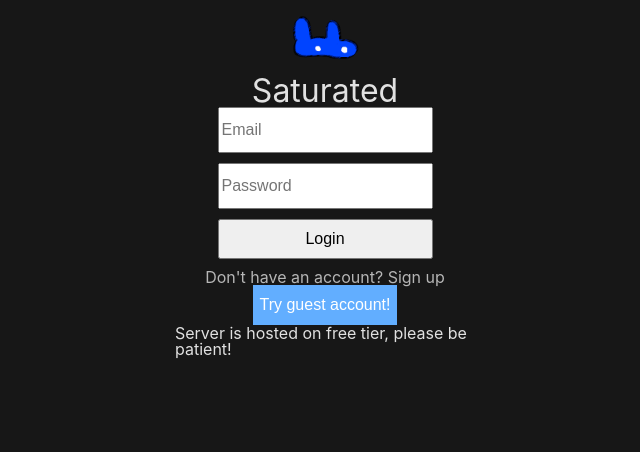
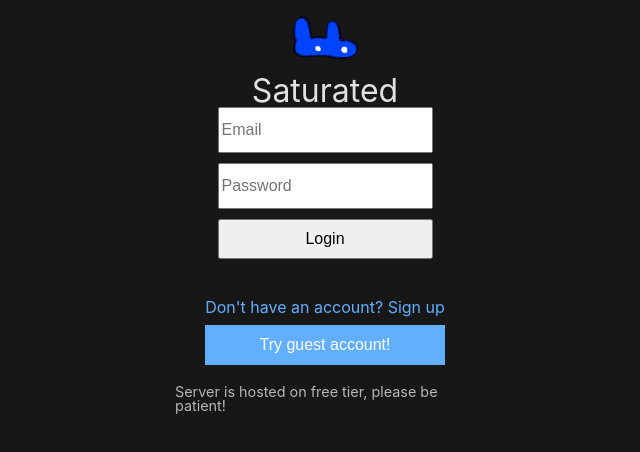
Before and after one commit to jasonHYLam/saturated-frontend, a React (Vite) app: page /login in a window 1280 px wide. Shown: the top 452 px of the page, without its empty margins (315-955 px from the left). Built offline with nearby package versions, Linux system fonts and the light colour scheme.

Commit message:
Add styling to login and signup components

```diff
--- a/src/components/loginSignup/Login.tsx
+++ b/src/components/loginSignup/Login.tsx
@@ -72,16 +72,26 @@ export function Login() {
               <input type="submit" value="Logging in" disabled />
             )}
             <section className={styles.errors}>
-              {errors.email && <span>Please provide email</span>}
-              {errors.password && <span>Please provide password</span>}
-              {backendError && <span>{backendError}</span>}
+              {errors.email && (
+                <span className={styles.error}>Please provide email</span>
+              )}
+              {errors.password && (
+                <span className={styles.error}>Please provide password</span>
+              )}
+              {backendError && (
+                <span className={styles.error}>{backendError}</span>
+              )}
             </section>
           </form>
-          <Link className={styles.link} to={"/signup"}>
-            Don't have an account? Sign up
-          </Link>
-          <GuestLogin setSubmitting={setSubmitting} />
-          <p>Server is hosted on free tier, please be patient!</p>
+          <section className={styles.options}>
+            <Link className={styles.link} to={"/signup"}>
+              Don't have an account? Sign up
+            </Link>
+            <GuestLogin setSubmitting={setSubmitting} />
+          </section>
+          <p className={styles.subtext}>
+            Server is hosted on free tier, please be patient!
+          </p>
           {submitting && (
             <>
               <Loading />
--- a/src/components/loginSignup/Signup.tsx
+++ b/src/components/loginSignup/Signup.tsx
@@ -87,23 +87,33 @@ export function Signup() {
               <input type="submit" value="Logging in" disabled />
             )}
             <section className={styles.errors}>
-              {backendError && <span>{backendError}</span>}
-              {errors.email && <span>Please provide email</span>}
+              {backendError && (
+                <span className={styles.error}>{backendError}</span>
+              )}
+              {errors.email && (
+                <span className={styles.error}>Please provide email</span>
+              )}
               {errors.password && errors.password.type === "required" && (
-                <span>Please provide password</span>
+                <span className={styles.error}>Please provide password</span>
               )}
               {errors.password && errors.password.type === "minLength" && (
-                <span>Password must be at least 6 characters long</span>
+                <span className={styles.error}>
+                  Password must be at least 6 characters long
+                </span>
               )}
               {errors.confirmPassword && (
-                <span>{errors.confirmPassword.message}</span>
+                <span className={styles.error}>
+                  {errors.confirmPassword.message}
+                </span>
               )}
             </section>
           </form>
-          <Link className={styles.link} to={"/login"}>
-            Have an account? Login
-          </Link>
-          <GuestLogin setSubmitting={setSubmittingGuestLogin} />
+          <section className={styles.options}>
+            <Link className={styles.link} to={"/login"}>
+              Have an account? Login
+            </Link>
+            <GuestLogin setSubmitting={setSubmittingGuestLogin} />
+          </section>
           {submitting ||
             (submittingGuestLogin && (
               <>
--- a/src/components/loginSignup/login.module.css
+++ b/src/components/loginSignup/login.module.css
@@ -9,6 +9,7 @@
   display: flex;
   flex-direction: column;
   gap: 10px;
+  margin-bottom: 30px;
 }
 
 .errors {
@@ -18,6 +19,18 @@
 }
 
 .link {
-  color: var(--sub-text-color);
+  color: var(--button-background);
   text-decoration: none;
 }
+
+.error, .subtext {
+  color: var(--sub-text-color);
+  font-size: 90%;
+}
+
+.options {
+  display: flex;
+  flex-direction: column;
+  gap: 10px;
+  margin-bottom: 20px;
+}
```
